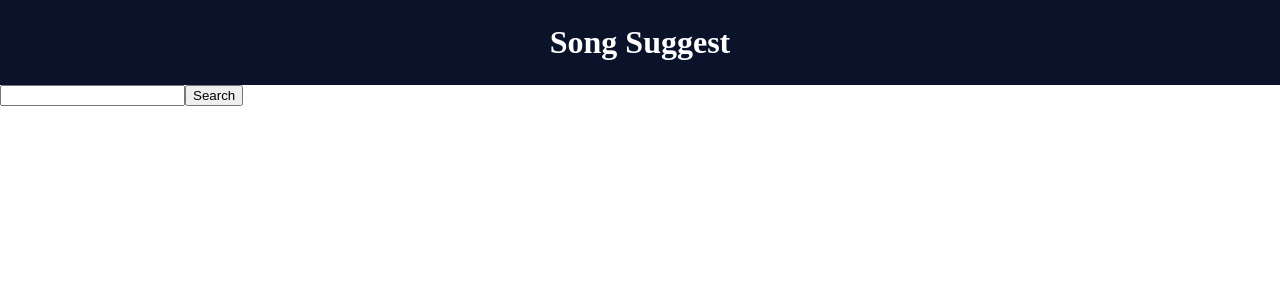
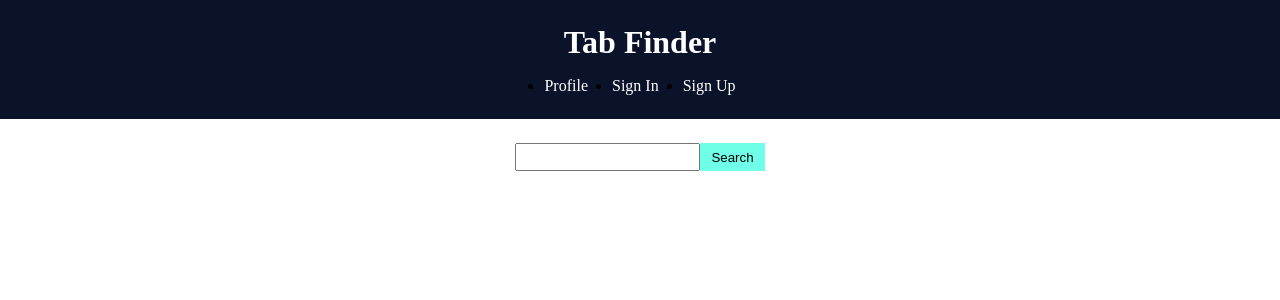
Before and after one commit to michaeljdye/song-suggest, a Next.js app: page / in a window 1280 px wide. Shown: the top 300 px of the page. Built offline with nearby package versions, Linux system fonts and the light colour scheme.

Commit message:
feat: add initial styles

```diff
--- a/components/Card.tsx
+++ b/components/Card.tsx
@@ -13,9 +13,11 @@ type Props = {
 const Card: FC<Props> = ({song: {id, title, artistId, artistName}}) => {
     return (
         <CardS background="">
-            <h2>{title}</h2>
-            <p>{artistName}</p>
-            <a href={`http://www.songsterr.com/a/wa/song?id=${id}`} target="_blank" rel="noreferrer noopener">View Tab</a>
+            <div>
+                <h2>{title}</h2>
+                <p>{artistName}</p>
+                <a href={`http://www.songsterr.com/a/wa/song?id=${id}`} target="_blank" rel="noreferrer noopener">View Tab</a>
+            </div>
         </CardS>
     )
 }
@@ -32,18 +34,19 @@ const CardS = styled.div<CardSProps>`
     box-shadow: 0 0 8px 0 rgba(0, 0, 0, 0.6);
     padding: 20px 0;
 
-    * {
-        margin-left: 40px;
+    > div {
+        margin-left: 2.5rem;
     }
 
     a {
-        background: rebeccapurple;
+        display: block;
+        background: var(--colorPrimary);
         width: fit-content;
-        border: 1px solid #000;
+        margin: 0.5rem 0 0 0;
+        padding: 0.4rem 0.7rem;
         border-radius: 3px;
-        padding: 5px 10px;
         text-decoration: none;
-        color: white;
+        color: var(--colorDark);
     }
 `
 
--- a/components/Header.tsx
+++ b/components/Header.tsx
@@ -4,7 +4,14 @@ import styled from '@emotion/styled'
 const Header: FC = () => {
   return (
   <HeaderS>
-    <h1>Song Suggest</h1>
+    <h1>Tab Finder</h1>
+    <nav>
+      <ul>
+        <li><a href="/profile">Profile</a></li>
+        <li><a href="/sign-in">Sign In</a></li>
+        <li><a href="/sign-up">Sign Up</a></li>
+      </ul>
+    </nav>
     </HeaderS>
     )
 }
@@ -17,6 +24,21 @@ const HeaderS = styled.div`
     text-align: center;
     color: var(--colorWhite);
   }
+
+  ul {
+    display: flex;
+    justify-content: center;
+    padding: 0;
+    margin: 1rem 0 0 0;
+  }
+
+  li + li {
+    margin-left: 1.5rem;
+  }
+
+  a {
+    color: var(--colorWhite)
+  }
 `
 
 export default Header
--- a/components/Layout.tsx
+++ b/components/Layout.tsx
@@ -29,6 +29,10 @@ const Layout: FC = ({ children }) => {
             margin: 0;
             padding: 0;
           }
+
+          a {
+            text-decoration: none;
+          }
         `}
       />
       <Header />
--- a/containers/SearchForm.tsx
+++ b/containers/SearchForm.tsx
@@ -1,4 +1,5 @@
 import {FC, useState, useEffect} from 'react'
+import style from '@emotion/styled'
 
 type Props = {
     search: ({variables: {artist: string}}) => {},
@@ -14,13 +15,26 @@ const SearchForm: FC<Props> = ({search, setQuery, query }) => {
     }
 
     return (
-        <div>
+        <SearchFormS>
             <form onSubmit={handleSubmit}>
                 <input type="text" name="query" value={query} onChange={e => setQuery(e.target.value)} />
                 <button type="submit">Search</button>
             </form>
-        </div>
+        </SearchFormS>
     )
 }
 
+const SearchFormS = style.div`
+    input {
+        height: 1.4rem;
+    }
+
+    button {
+        background: var(--colorPrimary);
+        padding: 0.4rem 0.7rem;
+        border: none;
+        font-weight: 500;
+    }
+`
+
 export default SearchForm
--- a/pages/index.js
+++ b/pages/index.js
@@ -1,5 +1,6 @@
 import React, { useState } from 'react'
 import { gql, useQuery, useLazyQuery } from '@apollo/client'
+import styled from '@emotion/styled'
 import Layout from '../components/Layout'
 import Card from '../components/Card'
 import Cards from '../containers/Cards'
@@ -27,10 +28,20 @@ const Home = () => {
 
   return (
     <Layout>
-      <SearchForm search={search} setQuery={setQuery} query={query} />
-      {data && <Cards songs={data.songs} />}
+      <HomeS>
+        <SearchForm search={search} setQuery={setQuery} query={query} />
+        {data && <Cards songs={data.songs} />}
+      </HomeS>
     </Layout>
   )
 }
 
+const HomeS = styled.div`
+  form {
+    display: block;
+    margin: 1.5rem 0;
+    text-align: center;
+  }
+`
+
 export default Home
```
Also changed, not shown: pages/profile.tsx (added, +11 -0 lines), pages/sign-in.tsx (added, +11 -0 lines), pages/sign-up.tsx (added, +11 -0 lines).
